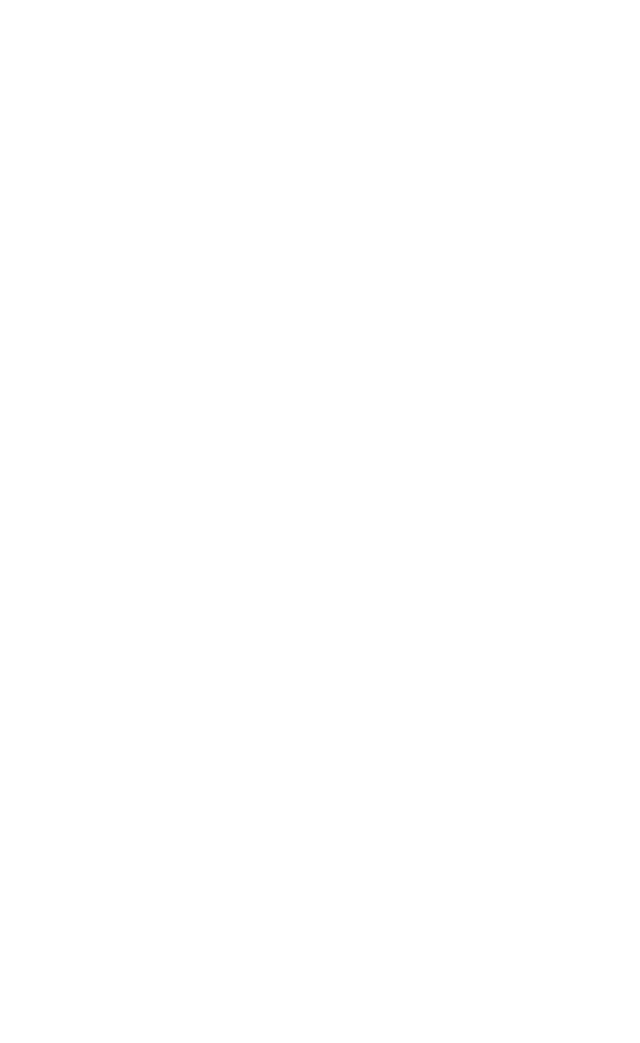
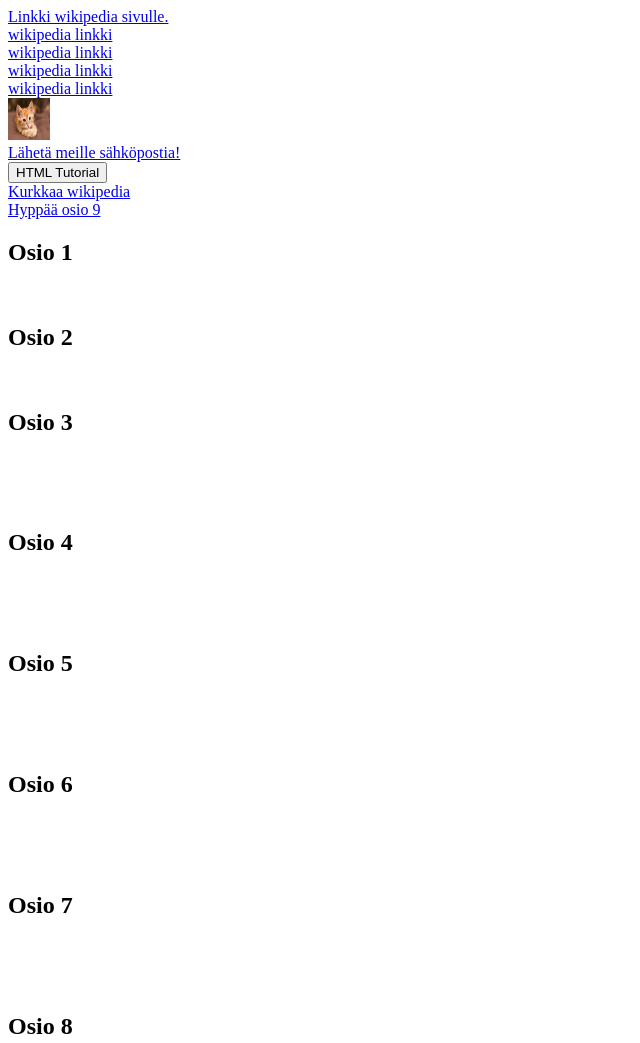
Before and after one commit to Juholuos/YoutubePageClone, a plain HTML site: page HTML_jutut/links.html in a window 1280 px wide. Shown: the top 1043 px of the page, without its empty margins (0-640 px from the left). Before the commit the page ends 800 px from the top, so only its background shows below. Drawn offline with Linux system fonts and the light colour scheme.

Commit message:
muutoksia

```diff
--- a/HTML_jutut/links.html
+++ b/HTML_jutut/links.html
@@ -1 +1,77 @@
-<H
+<!DOCTYPE html>
+<!-- <a> tägi saa linkit aikaan html-tiedostossa.-->
+<!-- <a href="url">Linkin teksti</a> -->
+
+<a href="https://en.wikipedia.org/wiki/URL">Linkki wikipedia sivulle.</a>
+
+<!--Linkin avaamiskohteen saa valittua seuraavalla tavalla-->
+
+<!--
+_self - Default. Opens the document in the same window/tab as it was clicked
+_blank - Opens the document in a new window or tab
+_parent - Opens the document in the parent frame
+_top - Opens the document in the full body of the window
+-->
+<br>
+<!-- <a href="url" target="_komento">Linkin teksti</a> -->
+<a href="https://en.wikipedia.org/wiki/URL" target="_self">wikipedia linkki</a>
+<br>
+<a href="https://en.wikipedia.org/wiki/URL" target="_blank">wikipedia linkki</a>
+<br>
+<a href="https://en.wikipedia.org/wiki/URL" target="_parent">wikipedia linkki</a>
+<br>
+<a href="https://en.wikipedia.org/wiki/URL" target="_top">wikipedia linkki</a>
+
+<br>
+<!--Kuva linkkinä -->
+<a href="https://en.wikipedia.org/wiki/URL">
+<img src="kissa.jpg" alt="kissanpentu" style="width:42px;height:42px;">
+</a>
+<br>
+<!-- Linkki sähköpostiin-->
+<a href="mailto:juholuostarihw@gmail.com">Lähetä meille sähköpostia!</a>
+<br>
+<!-- Nappi linkkinä-->
+<!-- Tarvitaan JS-koodia-->
+<button onclick="document.location='https://en.wikipedia.org/wiki/URL'">HTML Tutorial</button>
+<br>
+
+<!-- Linkin otsikot-->
+<a href="https://en.wikipedia.org/wiki/URL" title="Mene wikipediaan">Kurkkaa wikipedia</a>
+
+<!-- Sisällysluettelosta voi hypätä tiettyyn kohtiin näin: -->
+<br>
+<!-- Viittaa osioon linkissä -->
+<a href="#OSIO9">Hyppää osio 9</a>
+
+<h2>Osio 1</h2>
+<br>
+<h2>Osio 2</h2>
+<br>
+<h2>Osio 3</h2>
+<br>
+<br>
+<br>
+<h2>Osio 4</h2>
+<br>
+<br>
+<br>
+<h2>Osio 5</h2>
+<br>
+<br>
+<br>
+<h2>Osio 6</h2>
+<br>
+<br>
+<br>
+<h2>Osio 7</h2>
+<br>
+<br>
+<br>
+<h2>Osio 8</h2>
+<br>
+<br>
+<br>
+
+<!-- Tee osiolle ID -->
+<h2 id="OSIO9">Osio 9</h2>
```
Also changed, not shown: HTML_jutut/html_images.html (added, +24 -0 lines), HTML_jutut/kissa.gif (added).
